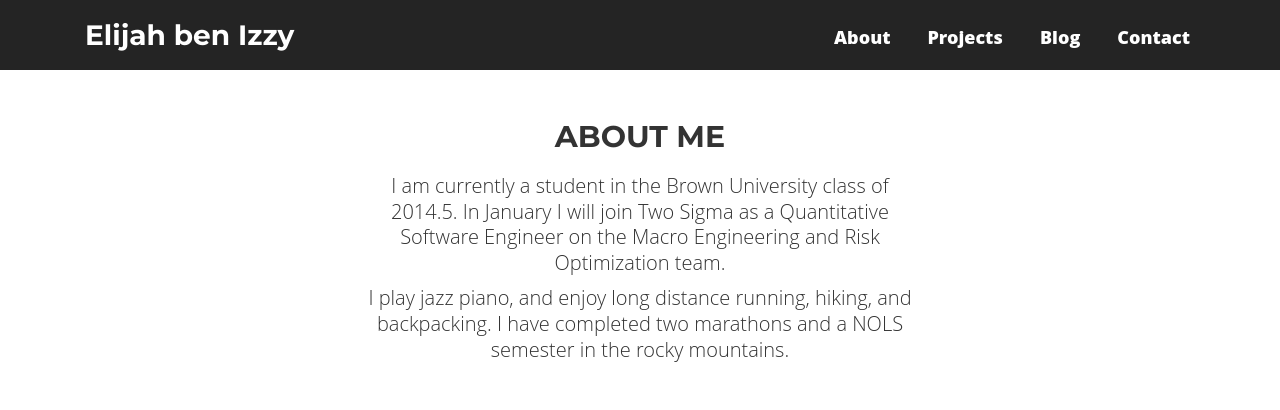
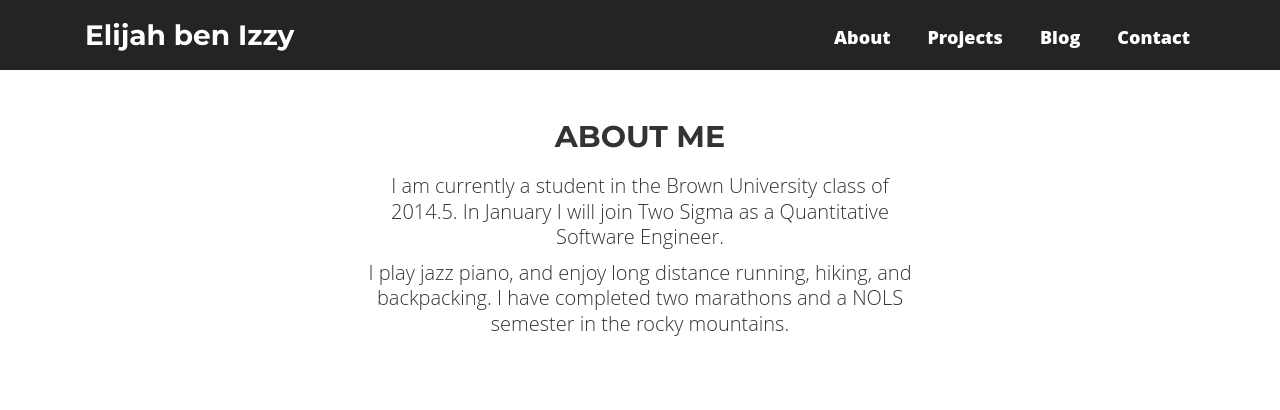
Before and after one commit to elijahbenizzy/elijahbenizzy.github.io, a plain HTML site: page index.html at #/projects/trello_gold in a window 1280 px wide. Shown: the top 410 px of the page. Drawn offline with nearby package versions, Linux system fonts and the light colour scheme; some packages are replaced by stand-ins of ours; no server answers.

Commit message:
changed description

```diff
--- a/partials/about.html
+++ b/partials/about.html
@@ -5,7 +5,7 @@
 					<div class="col-md-offset-3 col-md-6">
 						<div class="section-header">
 							<h2 class="section-heading animated" data-animation="bounceInUp">About Me</h2>
-							<p>I am currently a student in the Brown University class of 2014.5. In January I will join Two Sigma as a Quantitative Software Engineer on the Macro Engineering and Risk Optimization team. </p>
+							<p>I am currently a student in the Brown University class of 2014.5. In January I will join Two Sigma as a Quantitative Software Engineer. </p>
 
 							<p>I play jazz piano, and enjoy long distance running, hiking, and backpacking. I have completed two marathons and a NOLS semester in the rocky mountains. </p>
 
```
